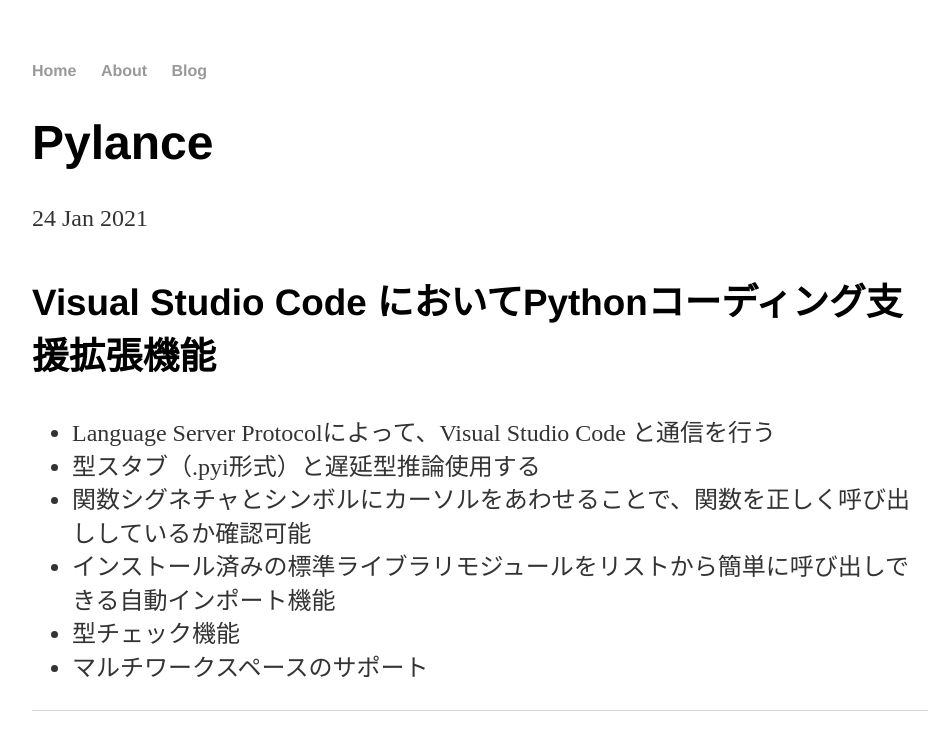
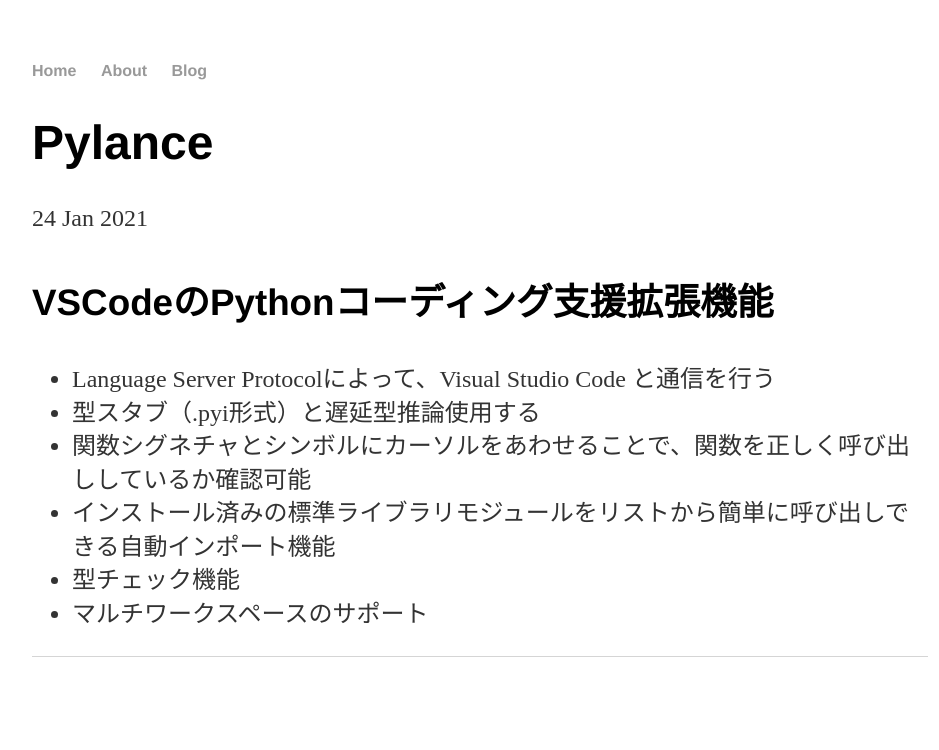
Before and after one commit to MasayaAbe/MasayaAbe.github.io, a Jekyll site: the page built from _posts/2021-01-24-pylance.md, in a window 1280 px wide. Shown: the top 750 px of the page, without its empty margins (160-1099 px from the left). Built offline with Jekyll 4.4.1, drawn with Linux system fonts in a browser that asks for light colours; our own code applies the rules of GitHub Pages for plain Markdown files.

Commit message:
[update] タイトル長いので修正。

```diff
--- a/_posts/2021-01-24-pylance.md
+++ b/_posts/2021-01-24-pylance.md
@@ -1,4 +1,4 @@
-### Visual Studio Code においてPythonコーディング支援拡張機能
+### VSCodeのPythonコーディング支援拡張機能
 
 * Language Server Protocolによって、Visual Studio Code と通信を行う
 * 型スタブ（.pyi形式）と遅延型推論使用する
```
